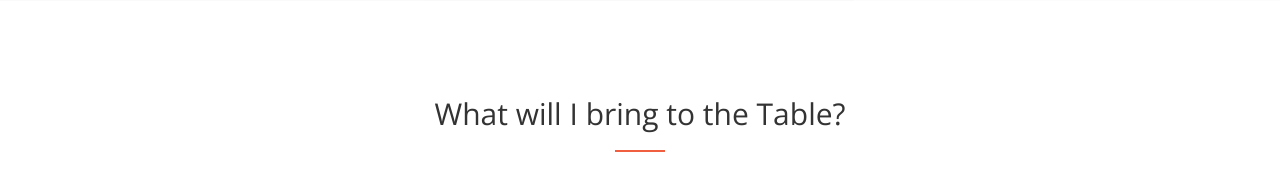
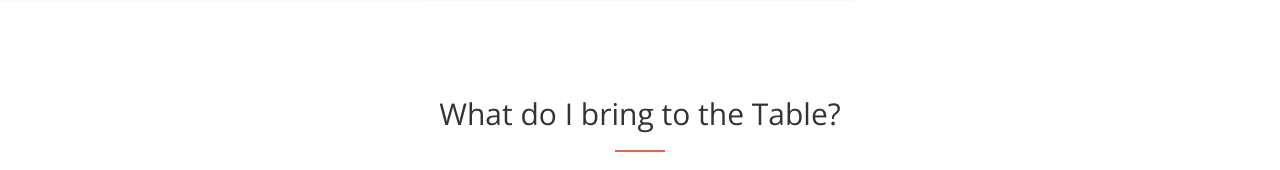
Before and after one commit to akashjaswal/akashjaswal.github.io, a website: page index.html in a window 1280 px wide. Shown: the part 2368-2538 px from the top of the page. Drawn offline with nearby package versions, Linux system fonts and the light colour scheme.

Commit message:
minor change

```diff
--- a/index.html
+++ b/index.html
@@ -285,7 +285,7 @@
     <br>
     <br>
     <div class="text-center" style="height:450px;">
-        <h2>What will I bring to the Table?</h2>
+        <h2>What do I bring to the Table?</h2>
         <hr>
         <div id="myCarousel" class="carousel slide text-center" style="align: center;" data-ride="carousel">
 
```
